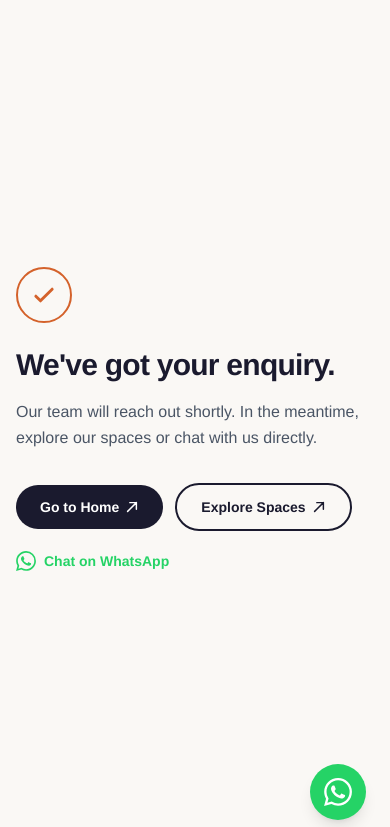
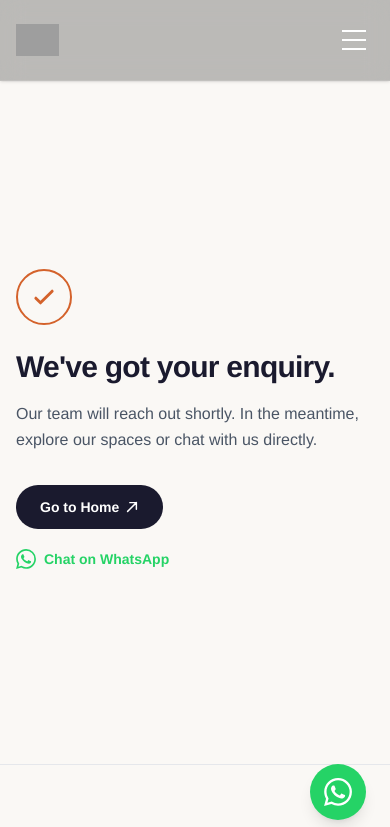
Before and after one commit to Comptech-Enterprises/onwards-website, a Next.js app: page /thank-you in a window 390 px wide. Shown: the top 827 px of the page. Built offline with nearby package versions, Linux system fonts and the light colour scheme; grey boxes are pictures that could not be loaded.

Commit message:
Add Header and Footer to thank-you page and redirect all forms on submission

```diff
--- a/src/app/thank-you/page.tsx
+++ b/src/app/thank-you/page.tsx
@@ -1,6 +1,8 @@
 import type { Metadata } from "next";
 import Link from "next/link";
 import Image from "next/image";
+import Header from "@/components/Header";
+import Footer from "@/components/Footer";
 
 export const metadata: Metadata = {
   title: "Contact Us | Onward Workspaces",
@@ -11,7 +13,9 @@ export const metadata: Metadata = {
 
 export default function ThankYouPage() {
   return (
-    <main className="min-h-screen bg-[#faf8f5] flex items-center justify-center px-4 sm:px-6">
+    <>
+      <Header alwaysSolid />
+      <main className="min-h-[calc(100vh-5rem)] bg-[#faf8f5] flex items-center justify-center px-4 sm:px-6 pt-20">
         <div className="max-w-5xl w-full grid grid-cols-1 md:grid-cols-2 gap-8 md:gap-12 items-center py-16 sm:py-20">
           {/* Left column */}
           <div>
@@ -45,25 +49,6 @@ export default function ThankYouPage() {
                 className="inline-flex items-center gap-1.5 bg-[#1a1a2e] text-white px-6 py-3 rounded-full text-sm font-semibold hover:bg-black transition-colors"
               >
                 Go to Home
-              <svg
-                className="w-3.5 h-3.5"
-                fill="none"
-                viewBox="0 0 24 24"
-                stroke="currentColor"
-                strokeWidth="2.5"
-              >
-                <path
-                  strokeLinecap="round"
-                  strokeLinejoin="round"
-                  d="M4.5 19.5l15-15m0 0H8.25m11.25 0v11.25"
-                />
-              </svg>
-            </Link>
-            <Link
-              href="/offices"
-              className="inline-flex items-center gap-1.5 border-2 border-[#1a1a2e] text-[#1a1a2e] px-6 py-3 rounded-full text-sm font-semibold hover:bg-[#1a1a2e] hover:text-white transition-colors"
-            >
-              Explore Spaces
                 <svg
                   className="w-3.5 h-3.5"
                   fill="none"
@@ -122,5 +107,7 @@ export default function ThankYouPage() {
         </svg>
       </a>
       </main>
+      <Footer />
+    </>
   );
 }
--- a/src/components/ContactSection.tsx
+++ b/src/components/ContactSection.tsx
@@ -1,7 +1,7 @@
 "use client";
 
 import { useRef, useState } from "react";
-import { usePathname } from "next/navigation";
+import { usePathname, useRouter } from "next/navigation";
 import {
   motion,
   AnimatePresence,
@@ -72,6 +72,7 @@ export default function ContactSection({
 } = {}) {
   const sectionRef = useRef<HTMLElement>(null);
   const pathname = usePathname();
+  const router = useRouter();
   const [status, setStatus] = useState<"idle" | "submitting" | "success" | "error">(
     "idle",
   );
@@ -117,8 +118,7 @@ export default function ContactSection({
       });
 
       if (res.ok) {
-        setStatus("success");
-        form.reset();
+        router.push("/thank-you");
       } else {
         setStatus("error");
       }
--- a/src/components/HeroForm.tsx
+++ b/src/components/HeroForm.tsx
@@ -1,11 +1,12 @@
 "use client";
 
 import { useState } from "react";
-import { usePathname } from "next/navigation";
+import { usePathname, useRouter } from "next/navigation";
 import { motion, AnimatePresence } from "framer-motion";
 
 export default function HeroForm() {
   const pathname = usePathname();
+  const router = useRouter();
   const [status, setStatus] = useState<"idle" | "submitting" | "success" | "error">("idle");
 
   const handleSubmit = async (e: React.FormEvent<HTMLFormElement>) => {
@@ -31,8 +32,7 @@ export default function HeroForm() {
       });
 
       if (res.ok) {
-        setStatus("success");
-        form.reset();
+        router.push("/thank-you");
       } else {
         setStatus("error");
       }
```
Lines whose indentation alone changed are shown as unchanged.
